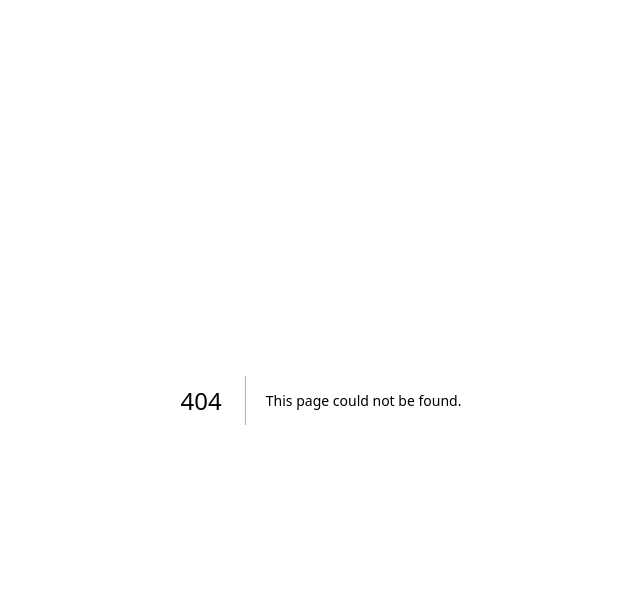
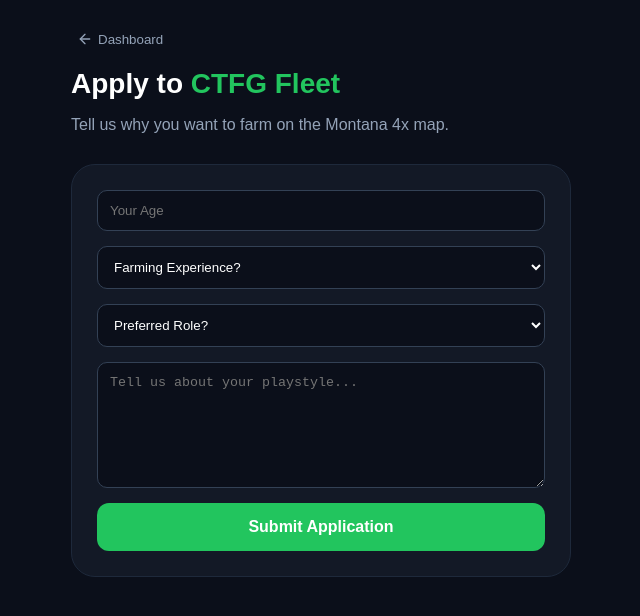
Before and after one commit to Daisyfarm/ctfg-portal, a Next.js app: page /apply in a window 1280 px wide. Before the commit this address had no page. Shown: the top 616 px of the page, without its empty margins (319-959 px from the left). Built offline with nearby package versions, Linux system fonts and the light colour scheme.

Commit message:
Create page.tsx

```diff
--- /dev/null
+++ b/app/apply/page.tsx
@@ -0,0 +1,74 @@
+"use client";
+import React, { useState } from 'react';
+import { createClient } from '@supabase/supabase-js';
+import { FileText, Send, ArrowLeft, User, Clock, Tractor } from 'lucide-react';
+
+const sb = createClient('https://dlwhztcqntalrhfrefsk.supabase.co', 'eyJhbGciOiJIUzI1NiIsInR5cCI6IkpXVCJ9.eyJpc3MiOiJzdXBhYmFzZSIsInJlZiI6ImRsd2h6dGNxbnRhbHJoZnJlZnNrIiwicm9sZSI6ImFub24iLCJpYXQiOjE3NzM4NzM2ODgsImV4cCI6MjA4OTQ0OTY4OH0.z_TOBv8Ky9Ksx3hTu19ScXHGcO86-GmwjdYFbdOt8ZY');
+const HOOK = "https://discord.com/api/webhooks/1484184649847804016/o_bj5hINtTTZEux2RBegwBEqLUlNYIMS7Azomm4xadN7S6g353sEJhaaIiExvh0Ct4Za";
+
+export default function Apply() {
+  const [form, setForm] = useState({ age: '', exp: '', style: '', about: '' });
+  const [sent, setSent] = useState(false);
+
+  const submit = async (e: any) => {
+    e.preventDefault();
+    const { data: { user } } = await sb.auth.getUser();
+
+    // 1. Save to Database
+    await sb.from('applications').insert([{
+      user_id: user?.id,
+      discord_tag: user?.email, // Using email as a backup for the tag
+      age: parseInt(form.age),
+      experience: form.exp,
+      specialty: form.style,
+      about_me: form.about
+    }]);
+
+    // 2. Alert Discord
+    await fetch(HOOK, {
+      method: 'POST',
+      headers: {'Content-Type': 'application/json'},
+      body: JSON.stringify({
+        content: `📑 **NEW MEMBERSHIP APPLICATION**\n**User:** ${user?.email}\n**Age:** ${form.age}\n**Exp:** ${form.exp}\n**Role:** ${form.style}\n**Bio:** ${form.about}\n*Review this in the Staff Portal!*`
+      })
+    });
+
+    setSent(true);
+  };
+
+  if (sent) return <div style={{background:'#0b0f1a',color:'white',height:'100vh',display:'flex',flexDirection:'column',alignItems:'center',justifyContent:'center',fontFamily:'sans-serif'}}>
+    <h2 style={{color:'#22c55e'}}>Application Sent!</h2>
+    <p>Samuel will review your request. Check Discord for a DM soon.</p>
+    <button onClick={()=>window.location.href='/dashboard'} style={{background:'#1e293b',color:'white',border:'none',padding:'10px 20px',borderRadius:'10px',marginTop:'20px',cursor:'pointer'}}>Back to Dashboard</button>
+  </div>;
+
+  return (
+    <div style={{ background:'#0b0f1a', minHeight:'100vh', color:'white', fontFamily:'sans-serif', padding:'30px' }}>
+      <div style={{ maxWidth:'500px', margin:'0 auto' }}>
+        <button onClick={()=>window.location.href='/dashboard'} style={{background:'none',border:'none',color:'#94a3b8',display:'flex',alignItems:'center',gap:'5px',cursor:'pointer',marginBottom:'20px'}}><ArrowLeft size={16}/> Dashboard</button>
+        <h1 style={{fontSize:'28px',fontWeight:'bold',marginBottom:'10px'}}>Apply to <span style={{color:'#22c55e'}}>CTFG Fleet</span></h1>
+        <p style={{color:'#94a3b8',marginBottom:'30px'}}>Tell us why you want to farm on the Montana 4x map.</p>
+
+        <form onSubmit={submit} style={{ display:'flex', flexDirection:'column', gap:'15px', background:'#131926', padding:'25px', borderRadius:'24px', border:'1px solid #1e293b' }}>
+          <input placeholder="Your Age" type="number" required style={{padding:'12px',borderRadius:'10px',background:'#0b0f1a',border:'1px solid #334155',color:'white'}} onChange={e=>setForm({...form, age: e.target.value})}/>
+          <select required style={{padding:'12px',borderRadius:'10px',background:'#0b0f1a',border:'1px solid #334155',color:'white'}} onChange={e=>setForm({...form, exp: e.target.value})}>
+            <option value="">Farming Experience?</option>
+            <option>New to FS25</option>
+            <option>100+ Hours</option>
+            <option>Veteran (FS13-FS22)</option>
+          </select>
+          <select required style={{padding:'12px',borderRadius:'10px',background:'#0b0f1a',border:'1px solid #334155',color:'white'}} onChange={e=>setForm({...form, style: e.target.value})}>
+            <option value="">Preferred Role?</option>
+            <option>Grain Cart/Logistics</option>
+            <option>Combine Operator</option>
+            <option>Plowing/Tillage</option>
+            <option>Livestock Manager</option>
+          </select>
+          <textarea placeholder="Tell us about your playstyle..." required style={{padding:'12px',borderRadius:'10px',background:'#0b0f1a',border:'1px solid #334155',color:'white',minHeight:'100px'}} onChange={e=>setForm({...form, about: e.target.value})}></textarea>
+
+          <button type="submit" style={{background:'#22c55e',color:'white',border:'none',padding:'15px',borderRadius:'12px',fontWeight:'bold',cursor:'pointer',fontSize:'16px'}}>Submit Application</button>
+        </form>
+      </div>
+    </div>
+  );
+}
```
